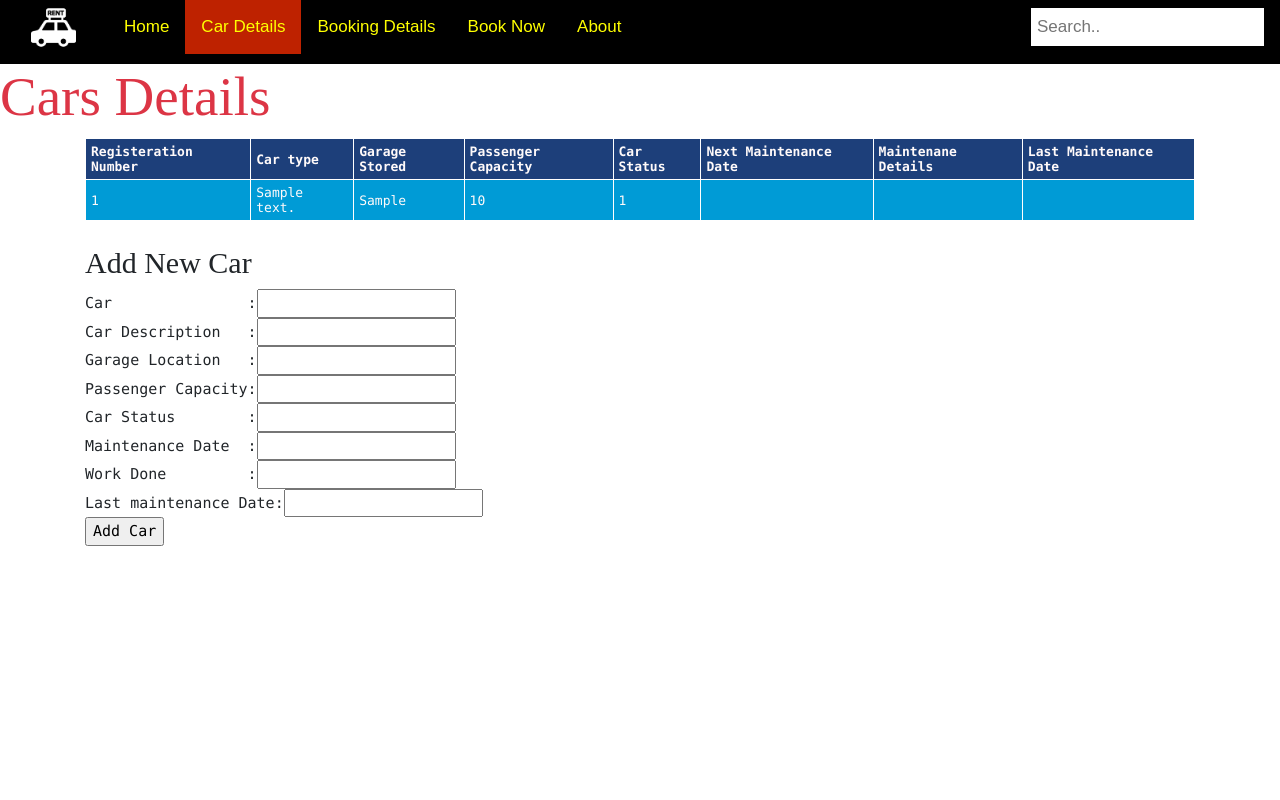
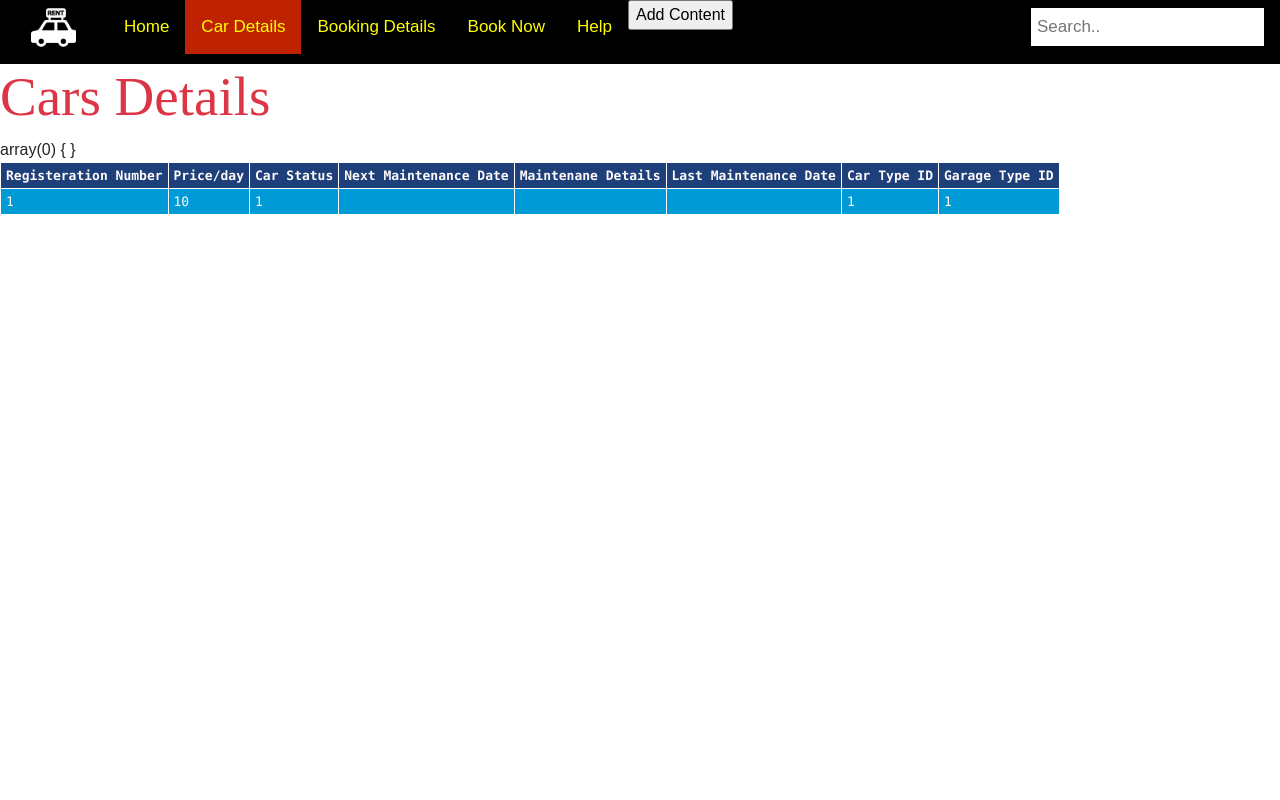
Before and after one commit to MyraZhang0210/car_rental, a PHP site: page / in a window 1280 px wide. Run offline with PHP 8.4, Linux system fonts and the light colour scheme; tables that the repository leaves empty hold one stand-in row (values such as "Sample post"); data that the repository does not hold is empty; a stand-in replaces the project's code that opens the database connection; some web fonts are replaced.

Commit message:
Update index.php

```diff
--- a/index.php
+++ b/index.php
@@ -1,4 +1,10 @@
-<html>
+<?php
+if(isset($_POST["AddContent"]))
+{
+header('location:AddCarForm.php');
+}
+?>
+
 <head>
   <meta charset="utf-8">
   <meta name="viewport" content="width=device-width, initial-scale=1">
@@ -121,13 +127,17 @@ body {
 </div>
 </div>
   <a href="Home.php">Home</a>
-   <a class="active" href="a4.php">Car Details</a>
+   <a class="active" href="data.php">Car Details</a>
      <a href="bookpage.php">Booking Details </a>
       <a href="rental.php"> Book Now </a>
-      <a href="https://docs.google.com/document/d/1hzsN-suW5oQsNF2Qf4G9tBy6YbgypinADazERuzflyI/edit?usp=sharing"></i>About</a>
+      <a href="https://docs.google.com/document/d/1hzsN-suW5oQsNF2Qf4G9tBy6YbgypinADazERuzflyI/edit?usp=sharing"></i>Help</a>
   <input type="text" placeholder="Search..">
+  <form name ="form1" action="" method="post">
+      <input type ="submit" name ="AddContent" value ="Add Content">
+     </form>
 
 </div>
+
 
 
 <h1 class="text-danger"> Cars Details </h1>
@@ -135,50 +145,51 @@ body {
 
 <body>
 
-<div class="container">
-
 
 
  <?php
+
 require('connect.php');
+$result = $conn->query("select * from Car");
 
-if ($conn->connect_error)
-{
-  die("Connection failed: " . $conn->connect_error);
-}
+var_dump($_POST);
 
 
-$sql = "SELECT * from Car, CarType, Garage
-where Car.type_id = CarType.type_id AND Car.garage_id = Garage.garage_id ";
+$sql = "SELECT * from Car";
+$result = $conn->query($sql);
+
+$return_arr = array();
 
 
-$result = $conn->query($sql);
-
-if ($result && $result->num_rows > 0)
+if ($result->num_rows > 0)
 {
   echo '<table table-hover>';
   echo '<tr bgcolor=#1D3F7A>
   <th>Registeration Number</th>
-  <th>Car type</th>
-  <th>Garage Stored</th>
-  <th>Passenger Capacity</th>
+  <th>Price/day</th>
+
   <th>Car Status</th>
   <th>Next Maintenance Date</th>
   <th>Maintenane Details</th>
   <th>Last Maintenance Date</th>
+  <th>Car Type ID </th>
+  <th>Garage Type ID </th>
+
 
     </tr>';
     // output data of each row
     while($row = $result->fetch_assoc()) {
       echo '<tr bgcolor=#009BD6>';
       echo '<td>'. $row["registration_number"]. '</td>';
-      echo '<td>'. $row["car_description"]. '</td>';
-      echo '<td>'.$row["garage_location"]. '</td>';
-      echo '<td>'.$row["passenger_capacity"]. '</td>';
+      echo '<td>'. $row["oneday_price"]. '</td>';
       echo '<td>'. $row["car_status"]. '</td>';
       echo '<td>'. $row["maintenance_date"]. '</td>';
-      echo '<td>'.$row["work_done"]. '</td>';
-      echo '<td>'.$row["date_work_done"]. '</td>';
+      echo '<td>'. $row["work_done"]. '</td>';
+      echo '<td>'. $row["date_work_done"]. '</td>';
+      echo '<td>'. $row["type_id"]. '</td>';
+      echo '<td>'. $row["Garage_id"]. '</td>';
+
+
 
       echo'</tr>';
     }
@@ -189,23 +200,10 @@ if ($result && $result->num_rows > 0)
 }
 
 
-echo "<form action = 'bookpage.php'> <h3> Add New Car </h3>
- <p>
-    Car&emsp;&emsp;&emsp;&emsp;&emsp;&emsp;&emsp;&emsp;&emsp;&emsp;&emsp;&emsp;&emsp;&emsp;&emsp;:<input type='text'> <br/>
-    Car Description&emsp;&emsp;&emsp;:<input type='text'> <br/>
-    Garage Location&emsp;&emsp;&emsp;:<input type='text'> <br/>
-    Passenger Capacity:<input type='text'> <br/>
-    Car Status&emsp;&emsp;&emsp;&emsp;&emsp;&emsp;&emsp;&emsp;:<input type='text'> <br/>
-    Maintenance Date&emsp;&nbsp:<input type='text'> <br/>
-    Work Done&emsp;&emsp;&emsp;&emsp;&emsp;&emsp;&emsp;&emsp;&emsp;:<input type='text'> <br/>
-    Last maintenance Date:<input type='text'> <br/>
-    <input type ='submit' value ='Add Car'>
-    </form></p>" ;
 
 $conn->close();
 ?>
 
-</div>
 
 </body>
 </html>
```
Lines whose indentation alone changed are shown as unchanged.
